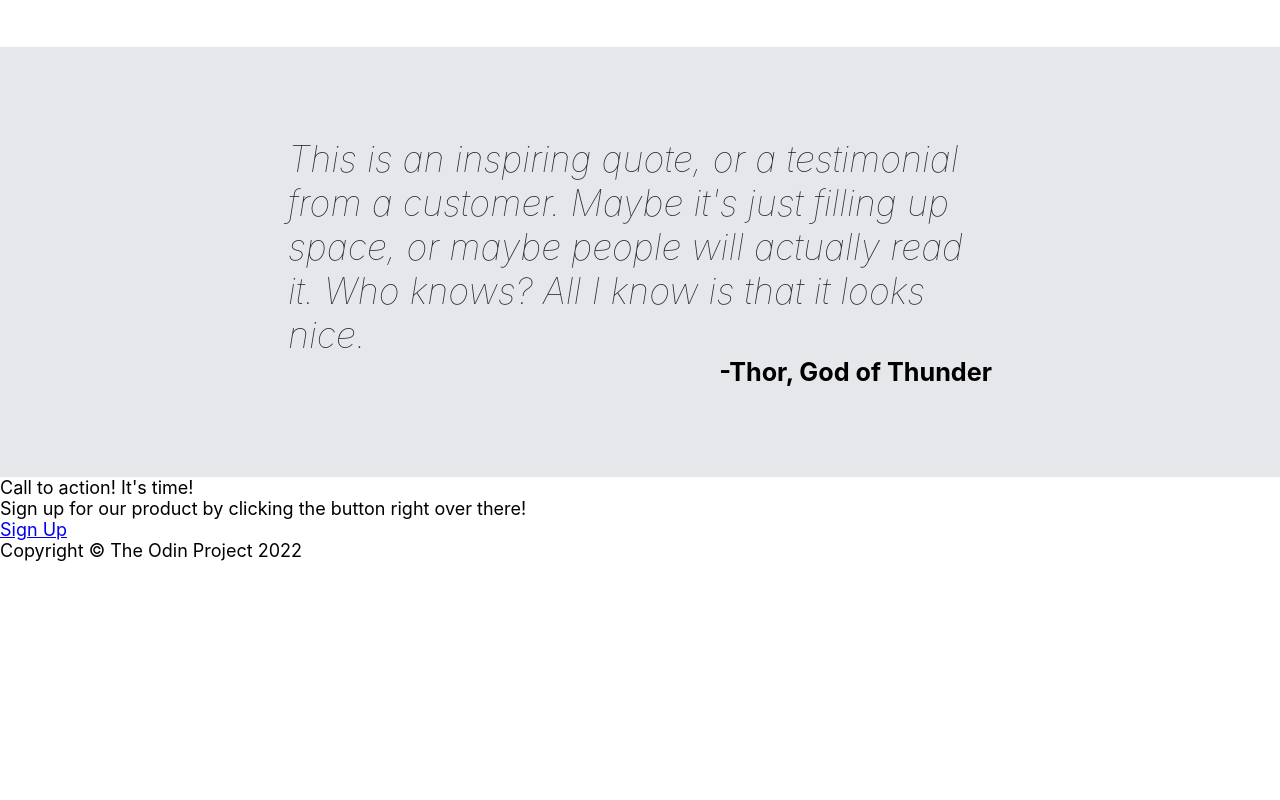
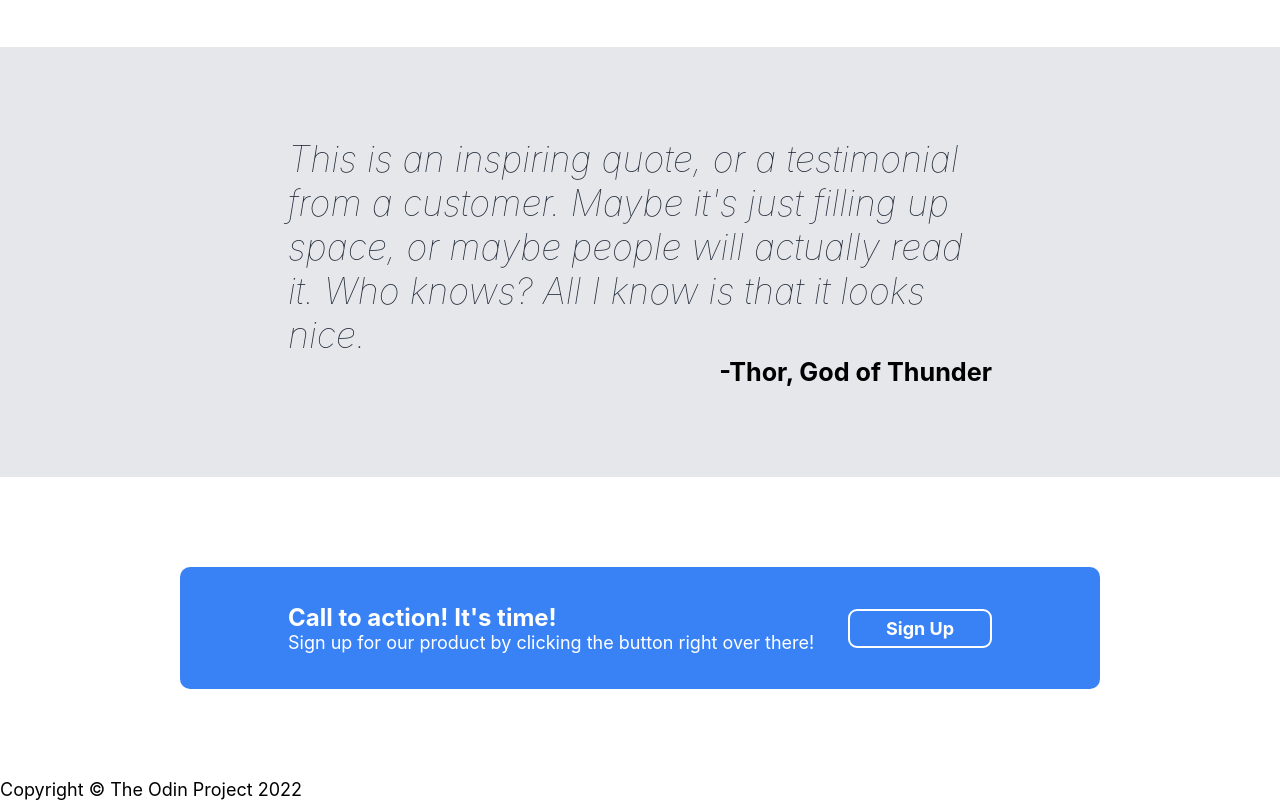
Before and after one commit to c-shubh/odin-landing-page, a plain HTML site: page index.html in a window 1280 px wide. Shown: the part 825-1625 px from the top of the page. Before the commit the page ends 1386 px from the top, so only its background shows below. Drawn offline with Linux system fonts and the light colour scheme.

Commit message:
Style the call to action section

```diff
--- a/index.html
+++ b/index.html
@@ -59,11 +59,15 @@
         <span>-Thor, God of Thunder</span>
     </div>
     <div class="section-cta">
-        <div>
-            <span>Call to action! It's time!</span>
-            <p>Sign up for our product by clicking the button right over there!</p>
+        <div class="cta-box">
+            <div>
+                <span>Call to action! It's time!</span>
+                <p>Sign up for our product by clicking the button right over there!</p>
+            </div>
+            <div class="button">
+                <a href="#">Sign Up</a>
+            </div>
         </div>
-        <a href="#">Sign Up</a>
     </div>
     <div class="footer">
         <span>Copyright © The Odin Project 2022</span>
--- a/styles.css
+++ b/styles.css
@@ -152,3 +152,38 @@ body {
     font-weight: bold;
     font-size: 1.4em;
 }
+
+/* Call to action section */
+
+.section-cta {
+    margin: 5em var(--page-margin);
+}
+
+.cta-box {
+    background-color: #3882f6;
+    display: flex;
+    align-items: center;
+    justify-content: space-between;
+    padding: 2em 6em;
+    border-radius: 10px;
+    color: white;
+}
+
+.cta-box span {
+    font-weight: bold;
+    font-size: 24px;
+}
+
+.cta-box .button a {
+    text-decoration: none;
+    color: white;
+}
+
+.cta-box .button {
+    width: fit-content;
+    font-weight: bold;
+    padding: 0.4em 2em;
+    border-radius: 0.5em;
+    border: 2px solid white;
+    background-color: #3882f6;
+}
```
